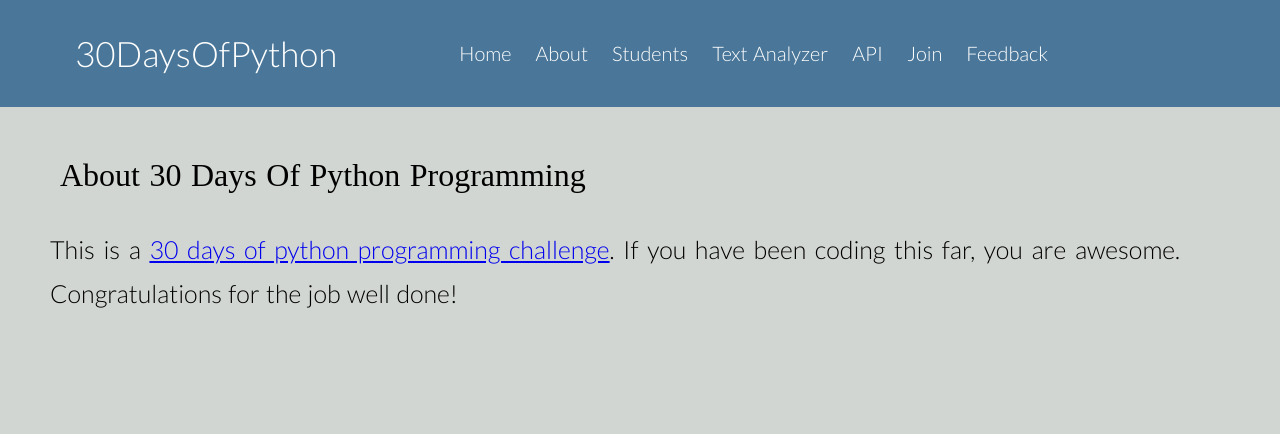
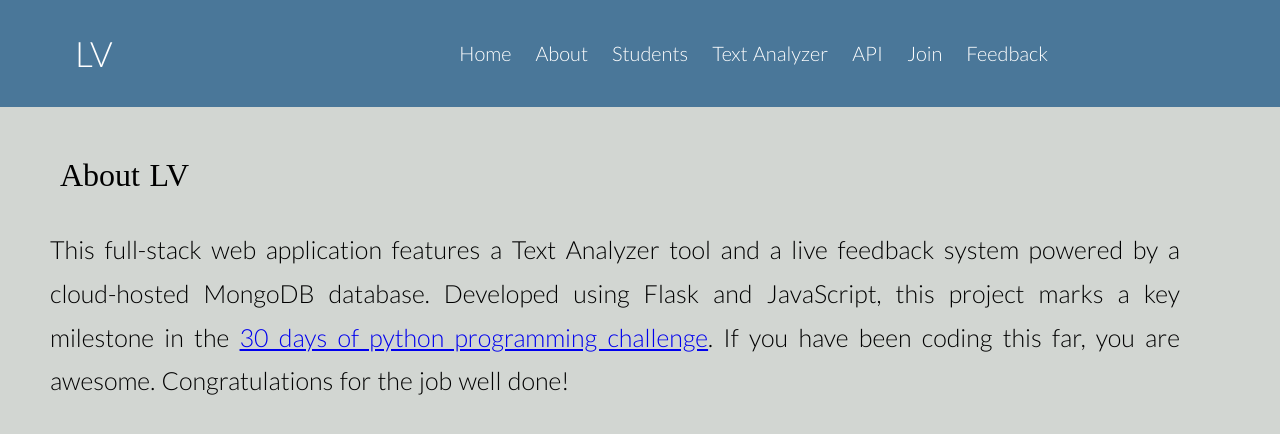
Before and after one commit to jlpampilonpacs-art/30-days-of-python, a Flask app: page /about in a window 1280 px wide. Shown: the top 434 px of the page. Run offline with Flask 3, Linux system fonts and the light colour scheme.

Commit message:
Update about description with brief version

```diff
--- a/app.py
+++ b/app.py
@@ -7,7 +7,7 @@ from datetime import datetime
 from urllib.parse import quote_plus
 
 app = Flask(__name__)
-app.config['SEND_FILE_MAX_AGE_DEFAULT'] = 0
+
 
 raw_password = 'pyer123__'
 safe_password = quote_plus(raw_password)
@@ -18,12 +18,12 @@ db = client['STUDENTS']
 @app.route('/')
 def home ():
     techs = ['HTML', 'CSS', 'Flask', 'Python']
-    name = '30 Days Of Python Programming'
+    name = 'LV'
     return render_template('home.html', techs=techs, name = name, title = 'Home')
 
 @app.route('/about')
 def about():
-    name = '30 Days Of Python Programming'
+    name = 'LV'
     return render_template('about.html', name = name, title = 'About Us')
 
 #RESULT--------------------------------------------------------------------------------------------------------------------------
@@ -80,7 +80,6 @@ def API():
         "students": all_students,
         "feedbacks": all_feedbacks
     }
-
     return jsonify(database_dump)
 
 
--- a/templates/about.html
+++ b/templates/about.html
@@ -2,8 +2,7 @@
 <div class="container">
   <h1 class="other-h1">About {{name}}</h1>
   <p>
-    This is a <a href="https://github.com/Asabeneh/30-Days-Of-Python" target = "_blank">30 days of python programming challenge</a>. If you have been coding
-    this far, you are awesome. Congratulations for the job well done!
+  This full-stack web application features a Text Analyzer tool and a live feedback system powered by a cloud-hosted MongoDB database. Developed using Flask and JavaScript, this project marks a key milestone in the <a href="https://github.com/Asabeneh/30-Days-Of-Python" target="_blank">30 days of python programming challenge</a>. If you have been coding this far, you are awesome. Congratulations for the job well done!
   </p>
 </div>
 {% endblock %}
--- a/templates/home.html
+++ b/templates/home.html
@@ -2,7 +2,7 @@
 <div class="container">
   <h1 class="other-h1">Welcome to {{name}}</h1>
   <p>
-    This application clean texts and analyse the number of word, characters and
+    This is my First Website. This application clean texts and analyse the number of word, characters and
     most frequent words in the text. Check it out by click text analyzer at the
     menu. You need the following technologies to build this web application:
   </p>
--- a/templates/layout.html
+++ b/templates/layout.html
@@ -17,7 +17,7 @@
     <header>
         <div class = "menu-container">
             <div class = "header-container">
-                <a class = "header-link" href = "/">30DaysOfPython</a>
+                <a class = "header-link" href = "/">LV</a>
             </div>
             <ul class = "nav-lists">
                 <li class = "nav-list"><a class = "nav-list-link" href = "{{url_for('home')}}">Home</a></li>
```
